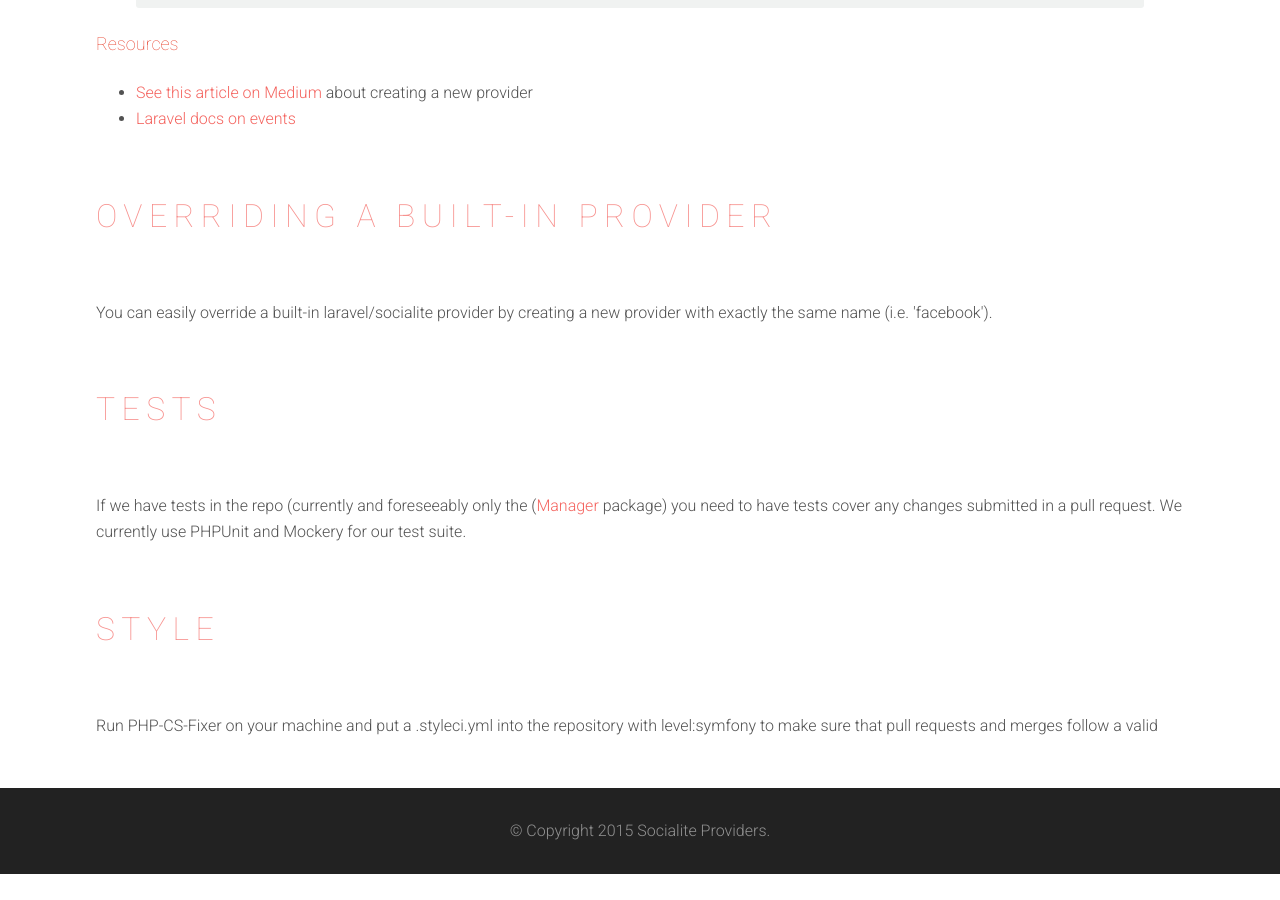
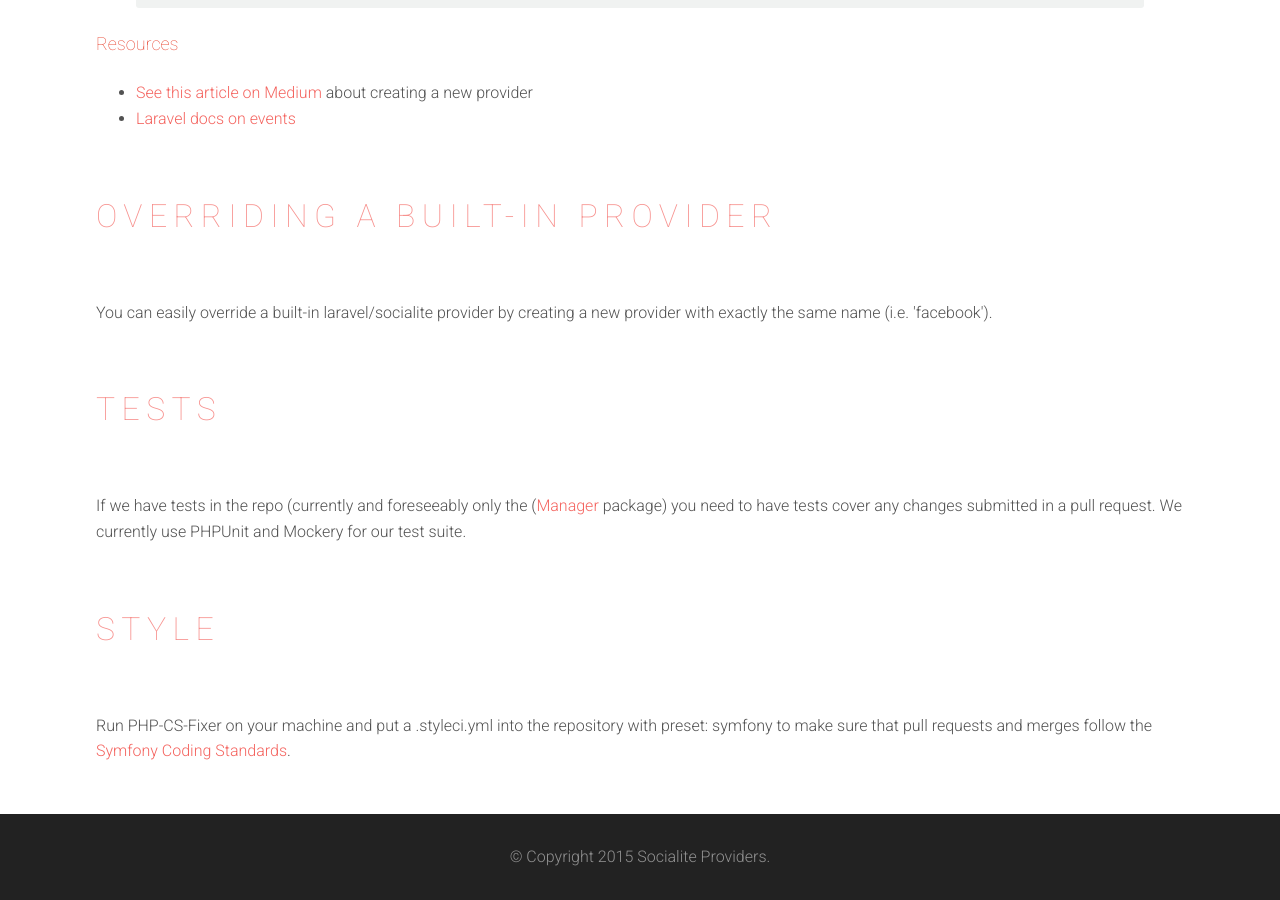
Before and after one commit to SocialiteProviders/socialiteproviders.github.io, a Jekyll site: the page built from index.html, in a window 1280 px wide and 900 px high, scrolled down 3206 px. Built offline with Jekyll 4.4.1, drawn with Linux system fonts in a browser that asks for light colours; nearby versions of some CDN libraries; before the commit the page ends 4080 px from its top, so only the background shows below that.

Commit message:
Change Contribute wording, Small html fix

```diff
--- a/_includes/contribute.html
+++ b/_includes/contribute.html
@@ -51,7 +51,7 @@ class ProviderNameExtendSocialite
 
     <h3>Overriding a Built-in Provider</h3>
 
-    You can easily override a built-in laravel/socialite provider by creating a new provider with exactly the same name (i.e. 'facebook').
+    <p>You can easily override a built-in laravel/socialite provider by creating a new provider with exactly the same name (i.e. 'facebook').</p>
 
 
 
@@ -64,5 +64,5 @@ class ProviderNameExtendSocialite
 
     <h3>Style</h3>
 
-    <p>Run PHP-CS-Fixer on your machine and put a .styleci.yml into the repository with level:symfony to make sure that pull requests and merges follow a valid</p>
+    <p>Run PHP-CS-Fixer on your machine and put a .styleci.yml into the repository with preset: symfony to make sure that pull requests and merges follow the <a href="http://symfony.com/doc/current/contributing/code/standards.html">Symfony Coding Standards</a>.</p>
 </section>
```
